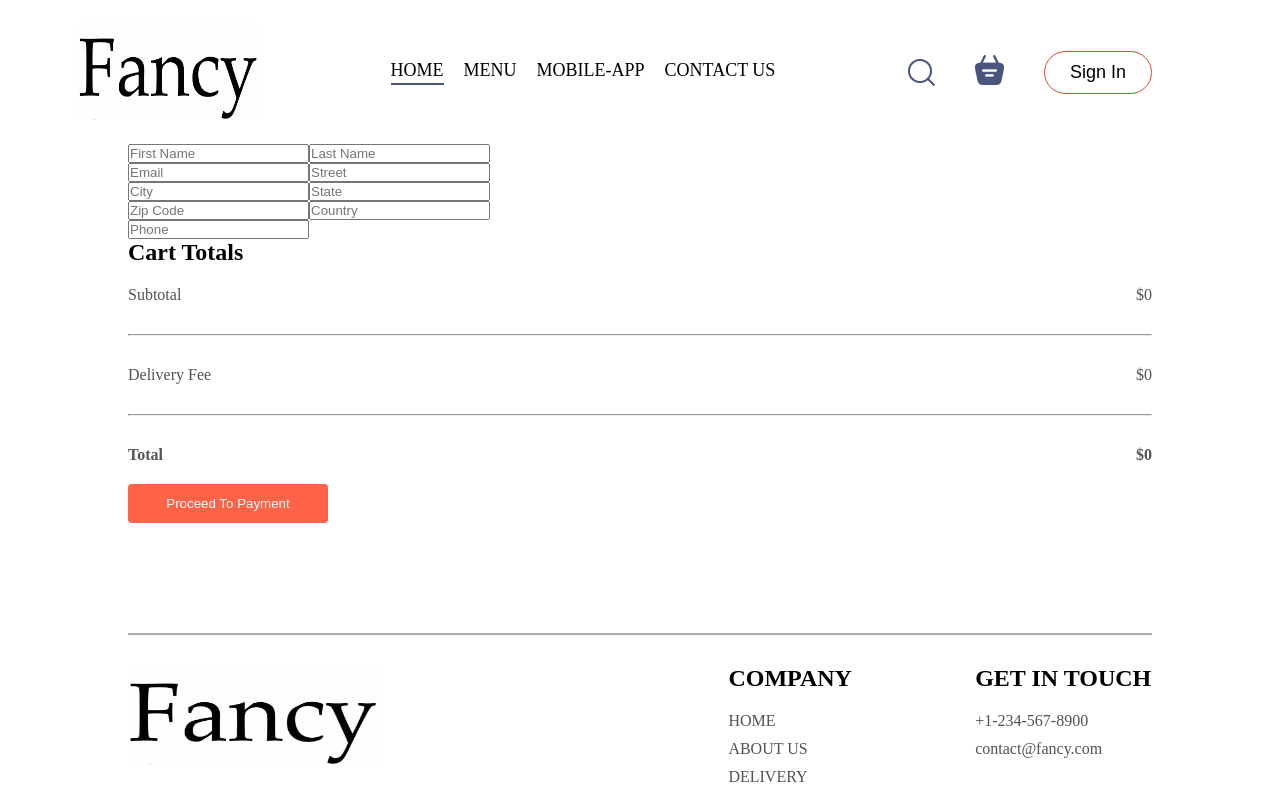
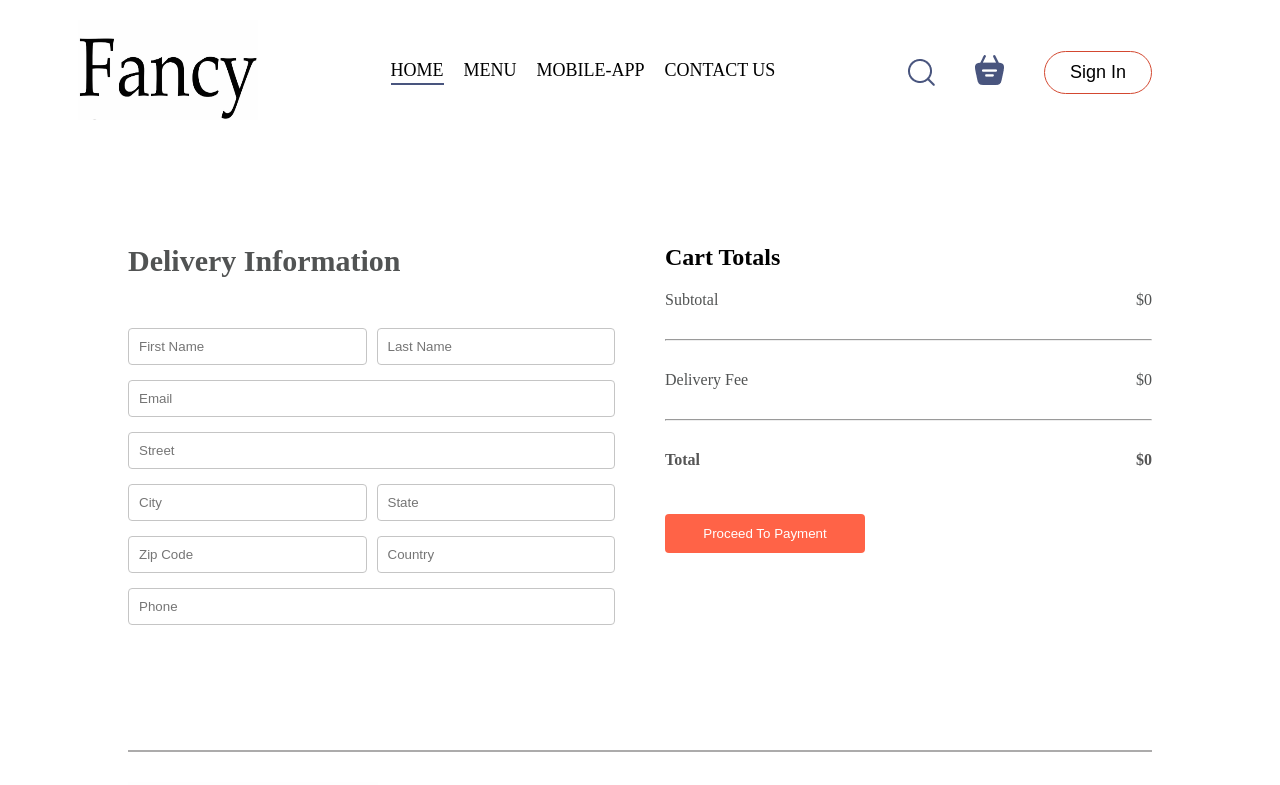
Before and after one commit to mehmetpektass/Food-Delivery-MERN-Stack, a React (Vite) app in the folder project/client/: page /order in a window 1280 px wide. Shown: the top 785 px of the page. Built offline with nearby package versions, Linux system fonts and the light colour scheme.

Commit message:
created css file for place order page

```diff
--- a/project/client/src/pages/PlaceOrder/PlaceOrder.css
+++ b/project/client/src/pages/PlaceOrder/PlaceOrder.css
@@ -0,0 +1,35 @@
+.place-order{
+    display: flex;
+    align-items: start;
+    justify-content: space-between;
+    gap: 50px;
+    margin-top: 100px;
+}
+.place-order-left{
+    width: 100%;
+    max-width: max(30%,500px);
+}
+.place-order-left .title{
+    font-size: 30px;
+    font-weight: 600;
+    margin-bottom: 50px;
+}
+.place-order-left input{
+    margin-bottom: 15px;
+    width: 100%;
+    padding: 10px;
+    border: 1px solid #c5c5c5;
+    border-radius: 4px;
+    outline-color: tomato;
+}
+.place-order-left .multi-fields{
+    display: flex;
+    gap: 10px;
+}
+.place-order-right{
+    width: 100%;
+    max-width: max(40%,500px);
+}
+.place-order-right .cart-total button{
+    margin-top: 25px;
+}
--- a/project/client/src/pages/PlaceOrder/PlaceOrder.jsx
+++ b/project/client/src/pages/PlaceOrder/PlaceOrder.jsx
@@ -7,6 +7,7 @@
   return (
     <form className="place-order">
       <div className="place-order-left">
+        <p className="title">Delivery Information</p>
         <div className="multi-fields">
           <input type="text" placeholder="First Name" />
           <input type="text" placeholder="Last Name" />
```
